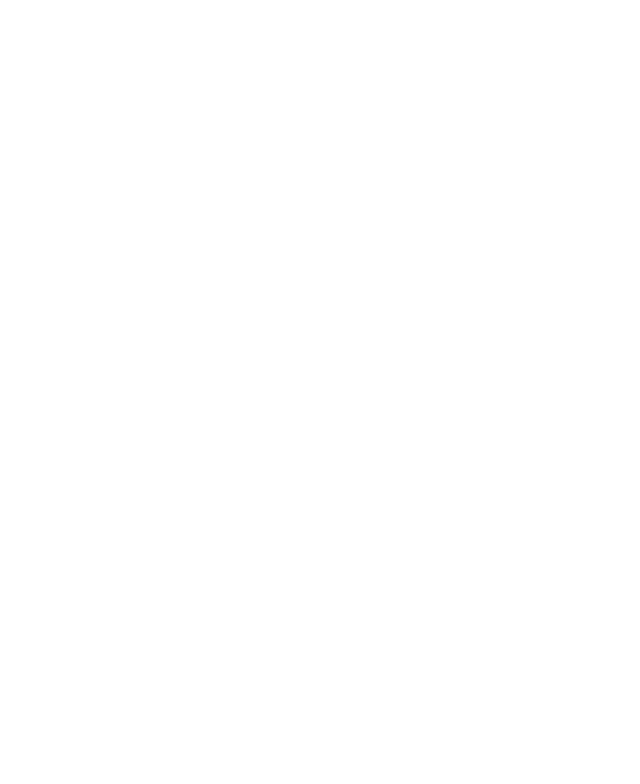
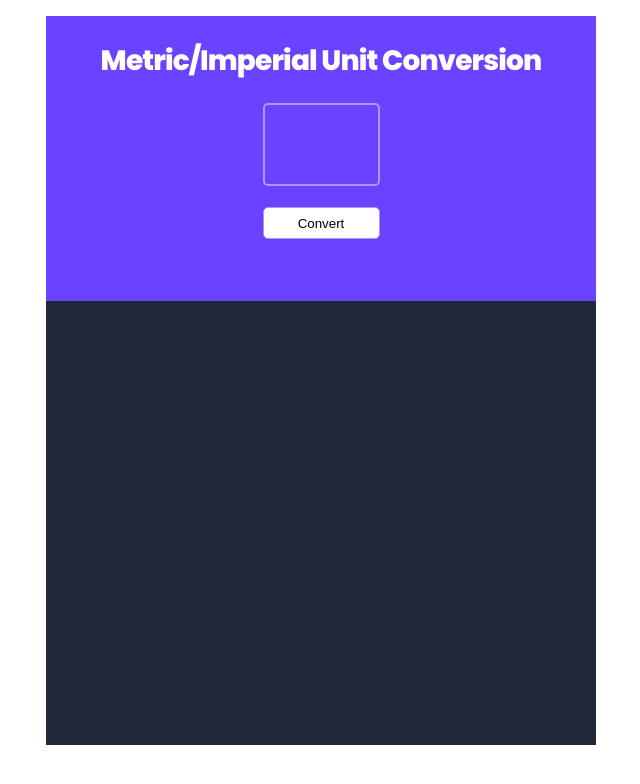
Before and after one commit to El-Jakes/unit-converter, a plain HTML site: page index.html in a window 1280 px wide. Shown: the whole page, without its empty margins (319-959 px from the left). Drawn offline with Linux system fonts and the light colour scheme.

Commit message:
build and style the header section

```diff
--- a/index.css
+++ b/index.css
@@ -1,11 +1,75 @@
-@import url('https://fonts.googleapis.com/css2?family=Poppins:wght@100;200;300;400;500;600;700;800;900&display=swap');
+@import url("https://fonts.googleapis.com/css2?family=Poppins:wght@100;200;300;400;500;600;700;800;900&display=swap");
 
 * {
-    box-sizing: border-box;
+  box-sizing: border-box;
 }
 
 body {
-    margin: 0;
-    padding: 0;
-    font-family: 'Poppins', sans-serif;
+  margin: 0;
+  /* padding: 0; */
+  font-family: "Poppins", sans-serif;
+  color: #fff;
+  text-align: center;
 }
+
+.container {
+  width: 550px;
+  height: 729px;
+  background:#1F2937;
+  margin: 1em auto;
+}
+
+.header {
+  display: flex;
+  flex-direction: column;
+  /* justify-content: center; */
+  align-items: center;
+  max-width: 550px;
+  width: 100%;
+  height: 285px;
+  padding: 0.188em 3.188em;
+  background: #6943ff;
+}
+
+.header-title {
+  font-size: 1.75rem;
+  font-weight: 800;
+  line-height: 38px;
+  letter-spacing: -0.84px;
+}
+
+.form {
+  display: flex;
+  flex-direction: column;
+  justify-content: center;
+  align-items: center;
+}
+
+.header-input,
+.header-btn {
+  width: 117px;
+}
+
+.header-input {
+  height: 83px;
+  border-radius: 5px;
+  outline: none;
+  background-color: transparent;
+  color: #fff;
+  text-align: center;
+  font-size: 3.625rem;
+  font-weight: 800;
+  line-height: 24.393px;
+  border: 2px solid #b295ff;
+}
+
+.header-btn {
+    margin-top: 1.563em;
+  padding: .563em 1.719em;
+  border-radius: 5px;
+  outline: none;
+  border: 1px solid #b295ff;
+  text-transform: capitalize;
+  background: #fff;
+  box-shadow: 0px 1px 2px 0px rgba(0, 0, 0, 0.05);
+}
--- a/index.html
+++ b/index.html
@@ -7,6 +7,15 @@
     <title>Unit Converter</title>
 </head>
 <body>
+    <div class="container">
+        <section class="header">
+            <h1 class="header-title">Metric/Imperial Unit Conversion</h1>
+            <div class="form">
+                <input class="header-input" type="text" id="metric" name="metric">
+                <button class="header-btn" id="btn">convert</button>
+            </div>
+        </section>
+    </div>
 
     <script src="index.js"></script>
 </body>
```
